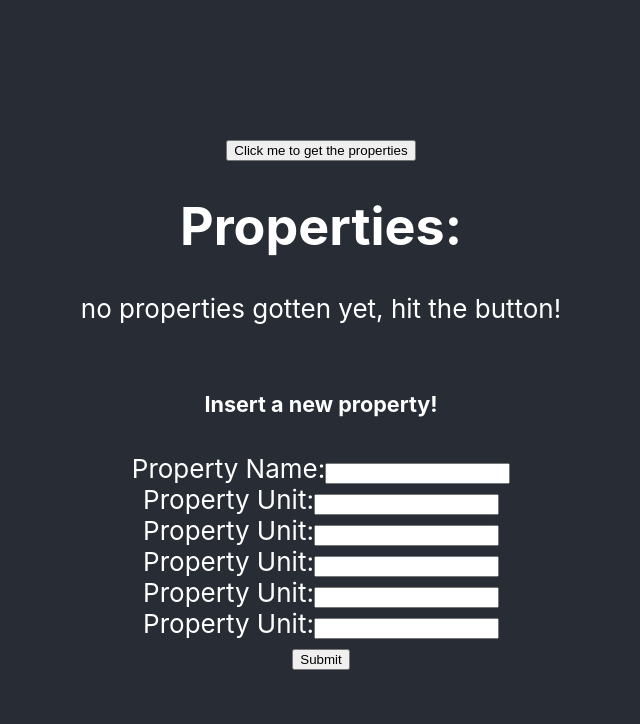
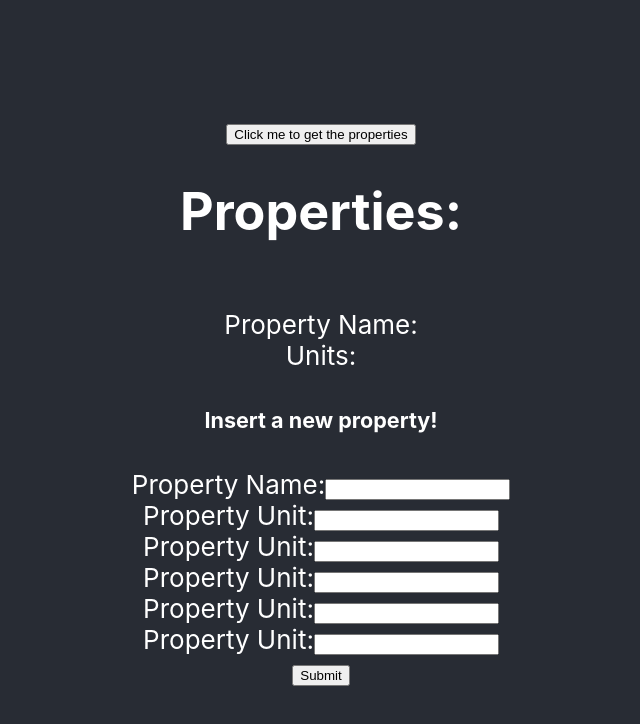
Before and after one commit to eddieatjollyroger/RestAPI, a React (Create React App) app in the folder frontend/: page / in a window 1280 px wide. Shown: the top 724 px of the page, without its empty margins (319-959 px from the left). Built offline with nearby package versions, Linux system fonts and the light colour scheme.

Commit message:
adding and showing properties and units done-ish

```diff
--- a/frontend/src/Properties.js
+++ b/frontend/src/Properties.js
@@ -5,7 +5,9 @@ export default class Properties extends Component {
     constructor(){
         super();
         this.state = {
-            properties: [{name: "no properties gotten yet, hit the button!"}]
+            properties: [{name: "",
+             units:[]
+            }]
         }
     }
 
@@ -20,14 +22,19 @@ export default class Properties extends Component {
         );
     };
 
+    formatUnits = (arr) => {
+        arr = arr.join(', ')
+        console.log(arr)
+        return arr;
+    }
+
     render() {
         const {properties} = this.state;
         return (
             <div>
             <button onClick={this.handleButtonClickGet}>Click me to get the properties</button>
             <h1>Properties:</h1>
-            {properties.map(property => <div> {property.name}</div>)}
-            <br></br>
+            {properties.map(property => <div> <br></br>{"Property Name: " +property.name}<div>{"Units: " +this.formatUnits(property.units)}</div></div>)}
             </div>
         )
     }
--- a/frontend/src/PropertyForm.js
+++ b/frontend/src/PropertyForm.js
@@ -33,7 +33,6 @@ export default class PropertyForm extends Component {
     this.setState({unit0: event.target.value});
   }
   handleChangeUnit1(event) {
-    console.log(event.target.value)
     this.setState({unit1: event.target.value});
   }
   handleChangeUnit2(event) {
```
